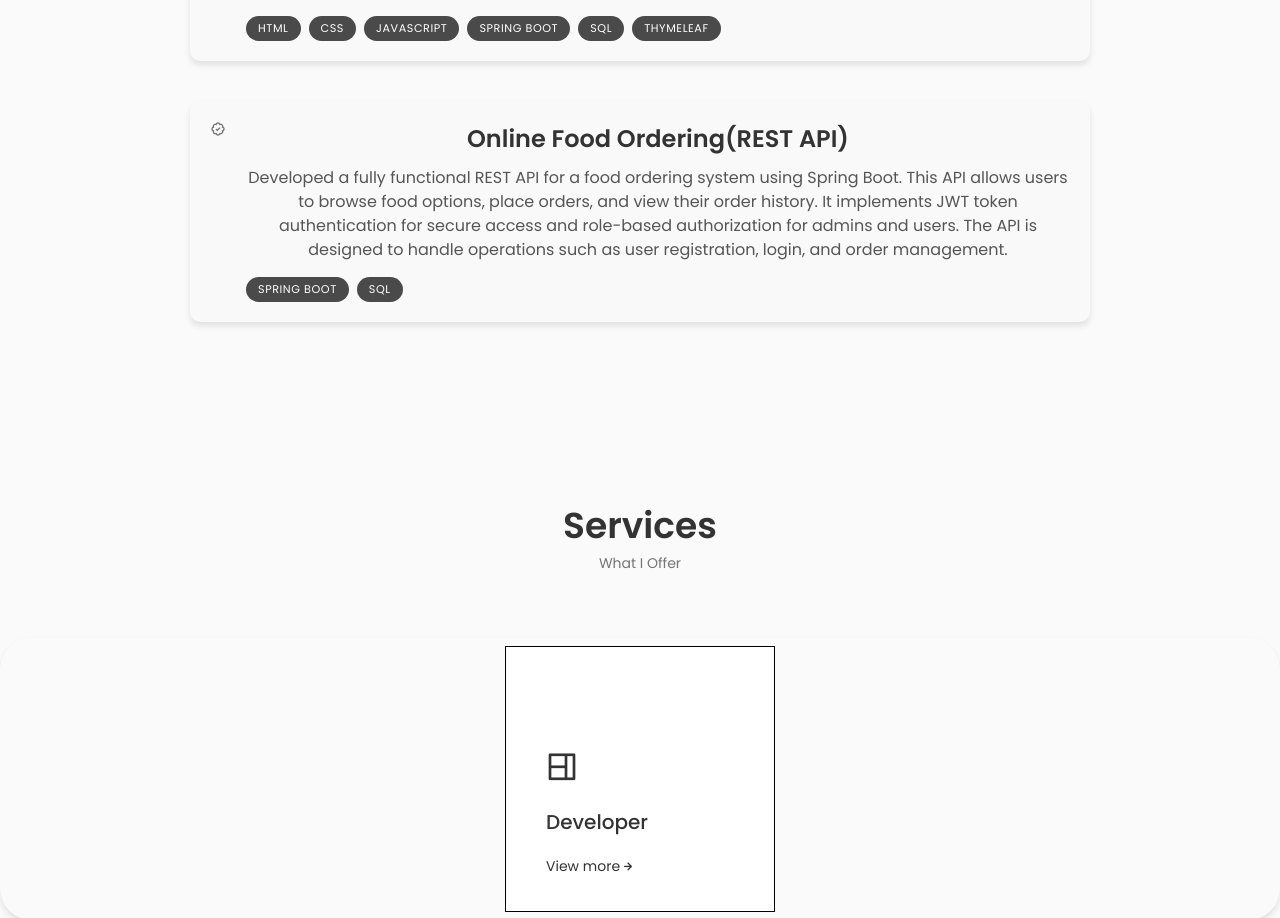
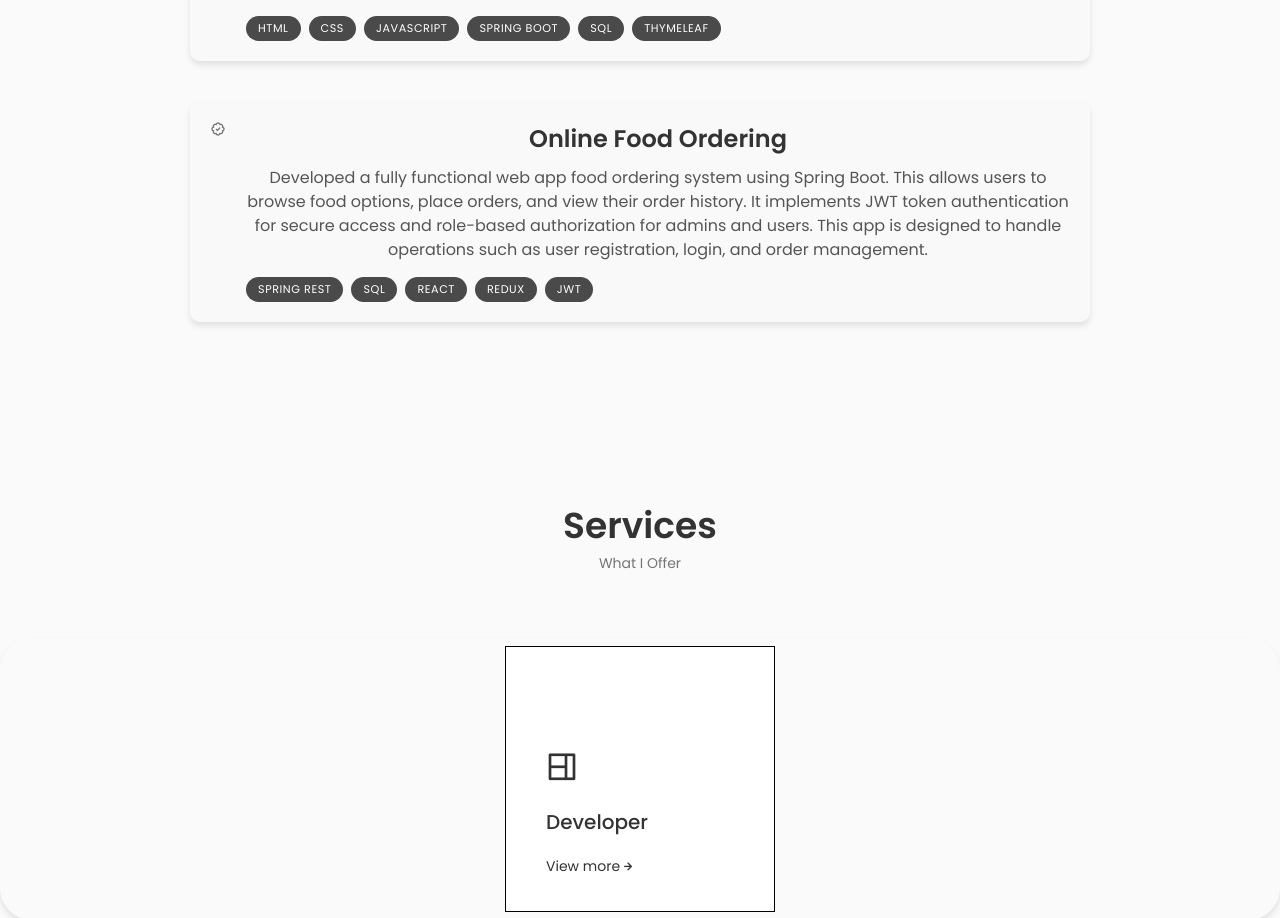
Before and after one commit to 22man67hh/portfolio-manish, a React (Create React App) app: page / in a window 1280 px wide. Shown: the part 3350-4268 px from the top of the page. Built offline with nearby package versions, Linux system fonts and the light colour scheme.

Commit message:
some change

```diff
--- a/src/Components/Header/header.css
+++ b/src/Components/Header/header.css
@@ -103,8 +103,7 @@ transition: .3s;
      .nav__toggle{
         font-size: 1.1rem;
         cursor: pointer;
-        position: fixed;
-     right:1.2rem;
+
 
 
      }
--- a/src/Components/Project/MyProject.jsx
+++ b/src/Components/Project/MyProject.jsx
@@ -100,14 +100,17 @@ export default function MyProject() {
 
             <i className="bx bx-badge-check"></i>
             <div className="projects__text">
-              <h3 className="projects__name">Online Food Ordering(REST API)</h3>
+              <h3 className="projects__name">Online Food Ordering</h3>
               <p className="projects__subtitle">
-              Developed a fully functional REST API for a food ordering system using Spring Boot. This API allows users to browse food options, place orders, and view their order history. It implements JWT token authentication for secure access and role-based authorization for admins and users. The API is designed to handle operations such as user registration, login, and order management.              </p>
+              Developed a fully functional web app food ordering system using Spring Boot. This  allows users to browse food options, place orders, and view their order history. It implements JWT token authentication for secure access and role-based authorization for admins and users. This app is designed to handle operations such as user registration, login, and order management.              </p>
 
               <ul className="skills-list">
 
-                <li>Spring Boot</li>
+                <li>Spring REST</li>
                 <li>SQL</li>
+                <li>React</li>
+                <li>Redux</li>
+                <li>Jwt</li>
 
 
               </ul>
```
Also changed, not shown: src/Components/Auth/Auth.jsx (added, +11 -0 lines), src/Components/Auth/RegisterForm.jsx (added, +11 -0 lines), src/Components/Auth/loginForm.jsx (added, +11 -0 lines).
